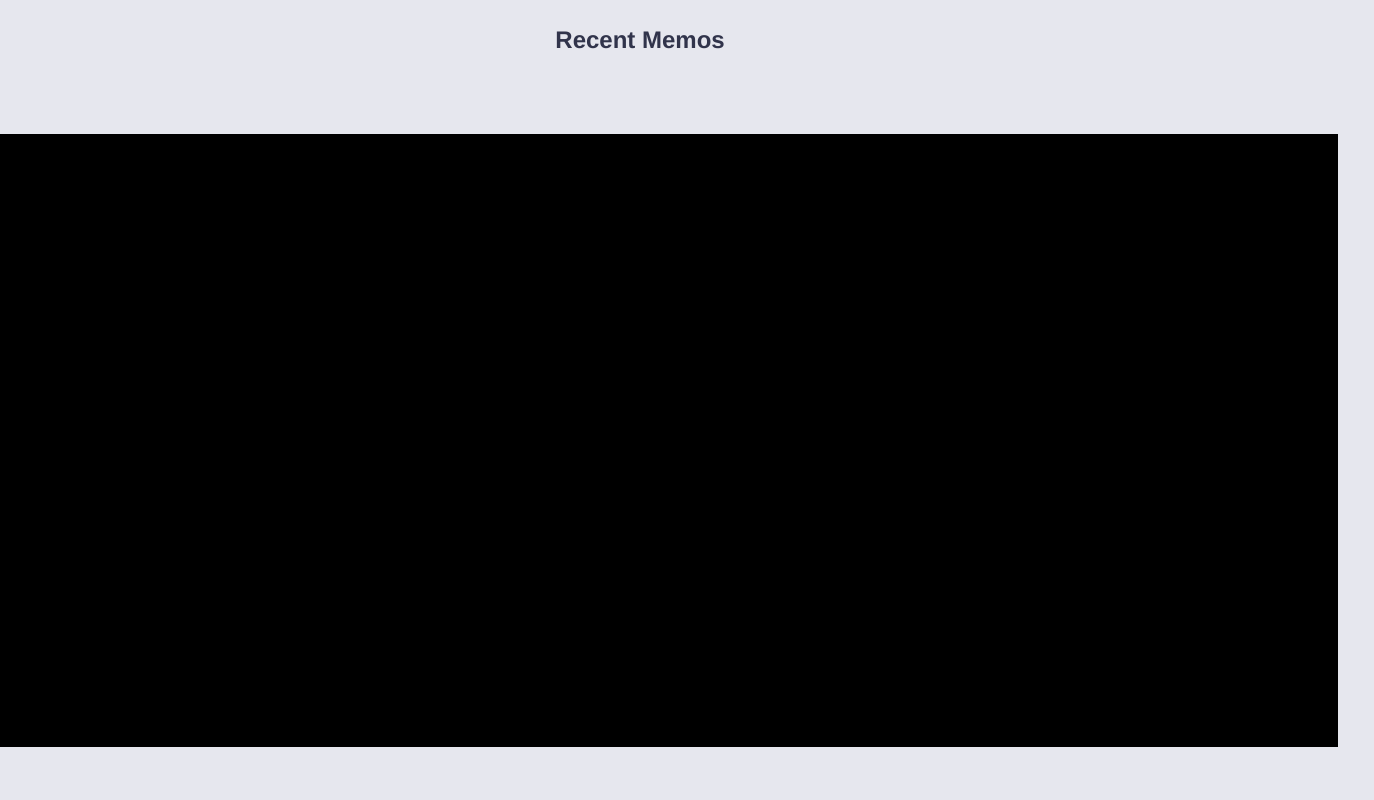
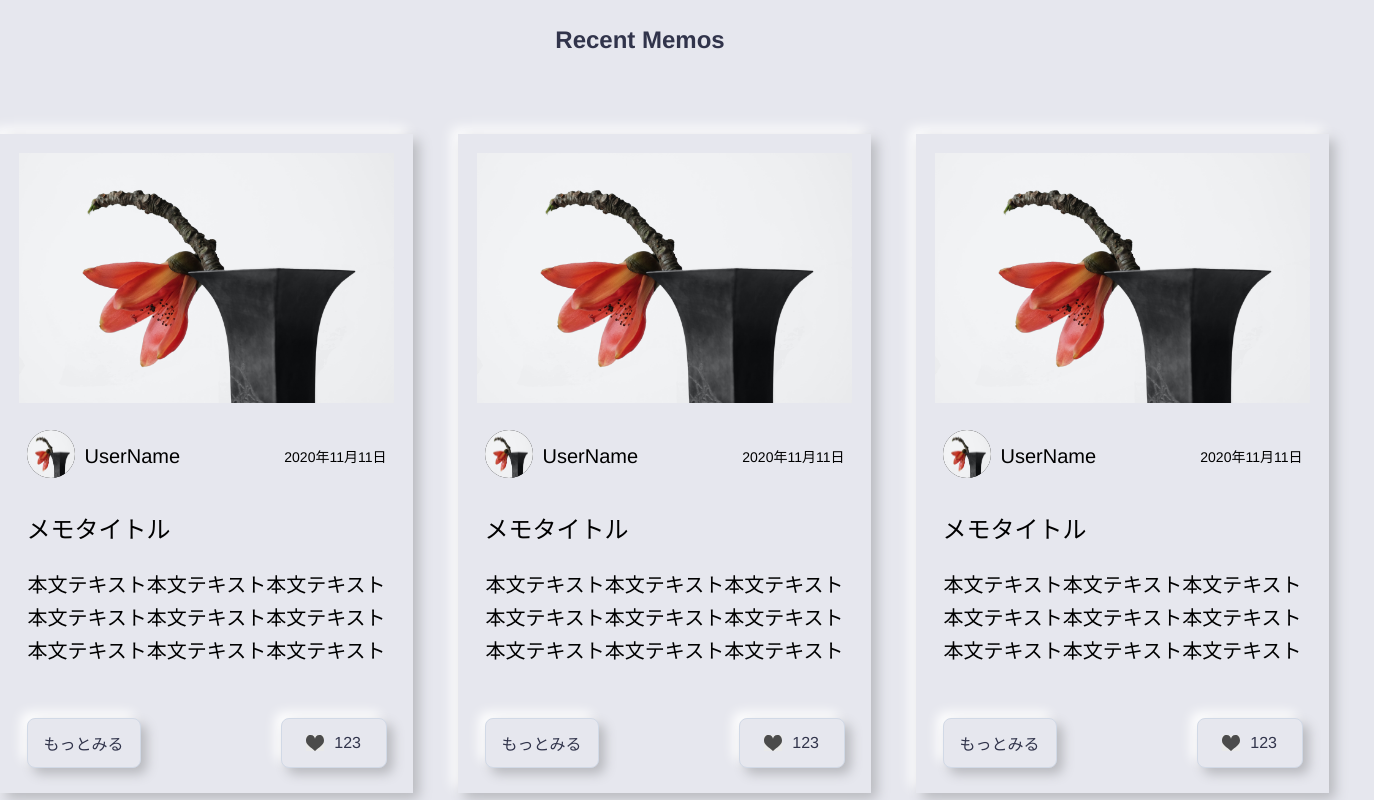
Before and after one commit to camp-team/Soundar, an Angular app: page / in a window 1280 px wide. Shown: the part 920-1720 px from the top of the page, 1374 px wide, since content can reach past the window. Built offline with nearby package versions, Linux system fonts and the light colour scheme.

Commit message:
feat(recent-memo): add recent-memo.component #121

```diff
--- a/src/app/memo-card/memo-card.component.html
+++ b/src/app/memo-card/memo-card.component.html
@@ -1 +1,45 @@
-<p>memo-card works!</p>
+<!-- メモカード -->
+<div class="memo-card shadow">
+  <!-- メモのサムネイル画像 -->
+  <img class="memo-card__image" src="assets/user-icon-example.jpg" alt="" />
+
+  <!-- メモカードの内容     -->
+  <div class="memo-card__card-contents">
+    <!-- ユーザーアイコン、ユーザーネーム、投稿日のボックス -->
+    <div class="memo-author">
+      <div>
+        <img
+          class="memo-card__user-icon"
+          src="assets/user-icon-example.jpg"
+          alt=""
+        />
+        <p class="memo-card__user-name">UserName</p>
+      </div>
+
+      <div class="memo-card__posted-date">
+        <p>2020年11月11日</p>
+      </div>
+    </div>
+
+    <!-- メモのタイトル -->
+    <div class="memo-card__memo-title">
+      <p>メモタイトル</p>
+    </div>
+
+    <!-- メモの概要     -->
+    <div class="memo-card__overview">
+      <p>
+        本文テキスト本文テキスト本文テキスト本文テキスト本文テキスト本文テキスト本文テキスト本文テキスト本文テキスト
+      </p>
+    </div>
+
+    <!-- メモカード下部ボタンのボックス     -->
+    <div class="button-row">
+      <div class="memo-card__card-button button">もっとみる</div>
+      <div class="memo-card__card-button button">
+        <img src="assets/images/favorite.svg" alt="" />
+        <p>123</p>
+      </div>
+    </div>
+  </div>
+</div>
--- a/src/app/memo-card/memo-card.component.scss
+++ b/src/app/memo-card/memo-card.component.scss
@@ -0,0 +1,81 @@
+.memo-card {
+  max-width: 416px;
+  max-height: 668px;
+  padding-top: 19px;
+  margin-right: 45px;
+  margin-bottom: 80px;
+  &__card-contents {
+    max-width: 360px;
+    margin: 0 auto;
+  }
+  &__image {
+    max-width: 378px;
+    height: 250px;
+    background: #000;
+    margin: 0 19px 25px;
+  }
+  &__user-icon {
+    max-width: 48px;
+    height: 48px;
+    background: #000;
+    margin-right: 10px;
+    border-radius: 50%;
+  }
+  &__user-name {
+    display: inline-block;
+    font-size: 20px;
+    position: absolute;
+    top: 50%;
+    transform: translateY(-50%);
+  }
+  &__posted-date {
+    font-size: 14px;
+  }
+  &__memo-title {
+    font-size: 24px;
+    margin-bottom: 24px;
+    text-align: left;
+  }
+
+  &__overview {
+    font-size: 20px;
+    margin-bottom: 50px;
+    line-height: 1.65;
+  }
+  &__card-button {
+    position: relative;
+    min-width: 72px;
+    min-height: 32px;
+    padding: 8px 16px;
+    border: 1px solid #d1d9e6;
+    border-radius: 8px;
+    color: #31344b;
+    display: flex;
+    justify-content: center;
+    align-items: center;
+    margin-bottom: 25px;
+  }
+  &__card-button img {
+    height: 16px;
+    margin-right: 10px;
+  }
+}
+p {
+  margin: 0;
+}
+.memo-author {
+  position: relative;
+  max-width: 360px;
+  height: 48px;
+  display: flex;
+  justify-content: space-between;
+  align-items: center;
+  margin-bottom: 30px;
+}
+
+.button-row {
+  display: flex;
+  flex-direction: row;
+  justify-content: space-between;
+  align-items: center;
+}
--- a/src/app/recent-memo/recent-memo.component.html
+++ b/src/app/recent-memo/recent-memo.component.html
@@ -2,9 +2,12 @@
   <div class="top-title">
     <h2>Recent Memos</h2>
   </div>
-  <div class="cardline"></div>
+  <div class="memo-card">
+    <app-memo-card></app-memo-card>
+    <app-memo-card></app-memo-card>
+    <app-memo-card></app-memo-card>
+  </div>
   <div class="square-button button">
     <p>メモの一覧へ</p>
-
   </div>
 </div>
--- a/src/app/recent-memo/recent-memo.component.scss
+++ b/src/app/recent-memo/recent-memo.component.scss
@@ -1,10 +1,10 @@
 .top-title {
   margin-bottom: 80px;
 }
-.cardline {
+.memo-card {
+  display: flex;
   width: 1338px;
-  height: 613px;
-  background: #000;
+  max-height: 668px;
   margin: 0 auto 80px;
 }
 .square-button {
--- a/src/app/top/top.component.html
+++ b/src/app/top/top.component.html
@@ -1,3 +1,2 @@
 <app-hero></app-hero>
 <app-recent-memo></app-recent-memo>
-<app-memo-card></app-memo-card>
--- a/src/styles.scss
+++ b/src/styles.scss
@@ -38,3 +38,6 @@ h4 {
   text-align: center;
 
 }
+.shadow {
+  box-shadow: 6px 6px 12px #b8b9be, -6px -6px 12px #ffffff;
+}
```
Also changed, not shown: src/assets/images/favorite.svg (added), src/assets/user-icon-example.jpg (added).
